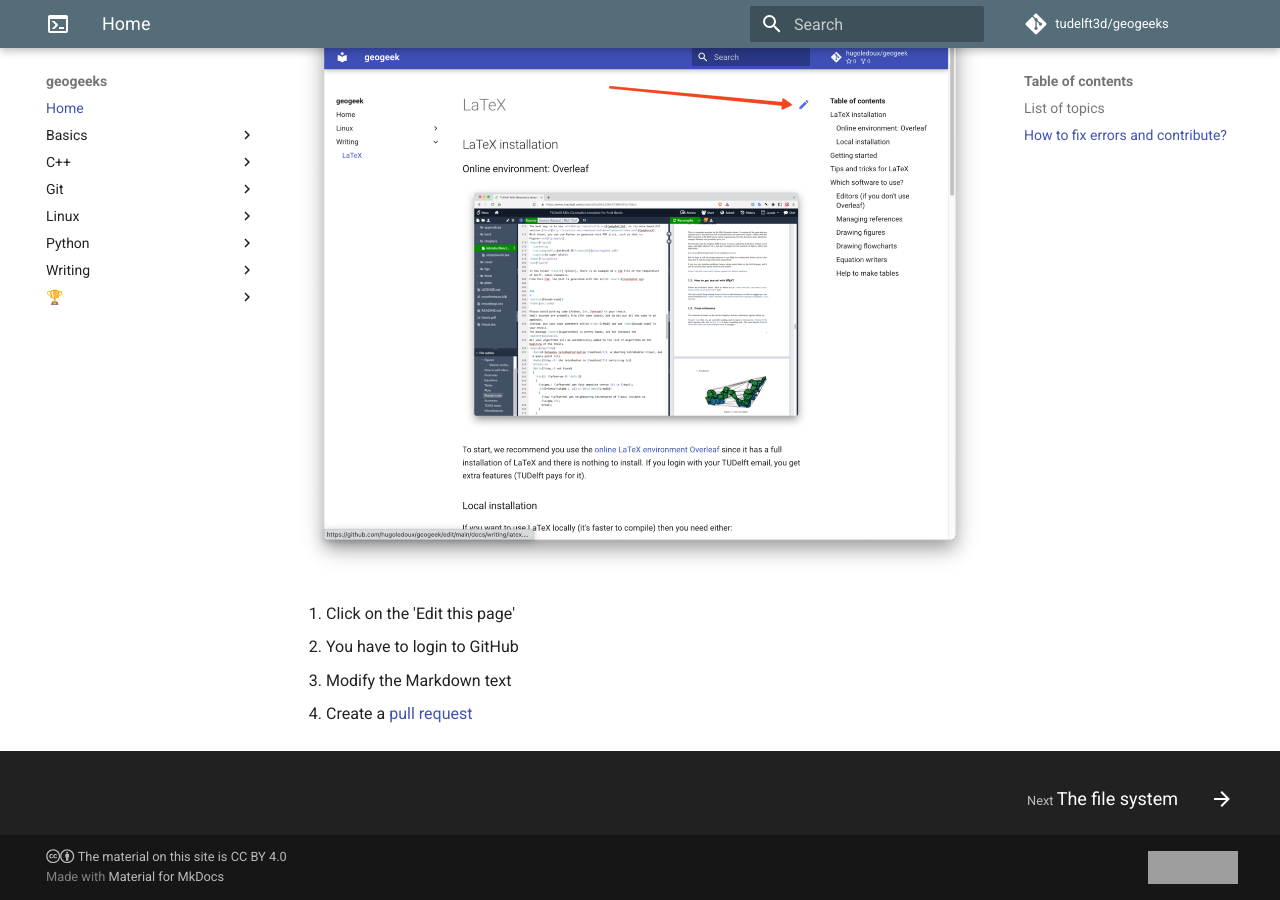
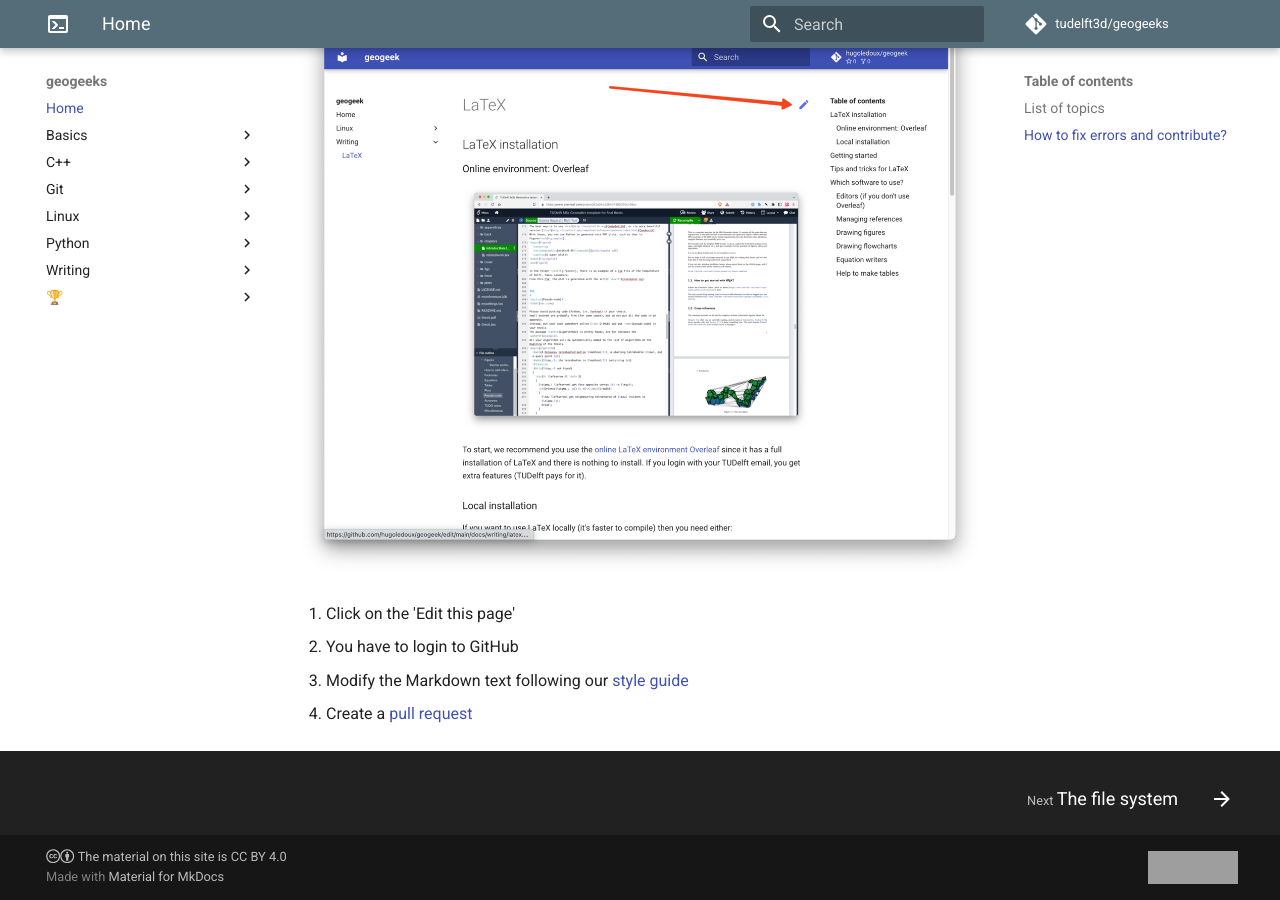
Before and after one commit to tudelft3d/geogeeks, an MkDocs documentation site: the page built from docs/index.md, in a window 1280 px wide and 900 px high, scrolled down 837 px. Built offline with MkDocs 1.6.1 and Material for MkDocs 9.7.7, drawn with Linux system fonts in a browser that asks for light colours; comment, search, counter and statistics services are not loaded; grey boxes are pictures that could not be loaded.

Commit message:
Rename contributing so that its URL is `/contributing/

```diff
--- a/docs/index.md
+++ b/docs/index.md
@@ -24,5 +24,5 @@
 
 1. Click on the 'Edit this page'
 2. You have to login to GitHub
-3. Modify the Markdown text
+3. Modify the Markdown text following our [style guide](/contributing/)
 4. Create a [pull request](https://docs.github.com/en/pull-requests/collaborating-with-pull-requests/proposing-changes-to-your-work-with-pull-requests/creating-a-pull-request)
```
Also changed, not shown: docs/contributing/index.md (renamed from docs/contributing/styleguide.md).
